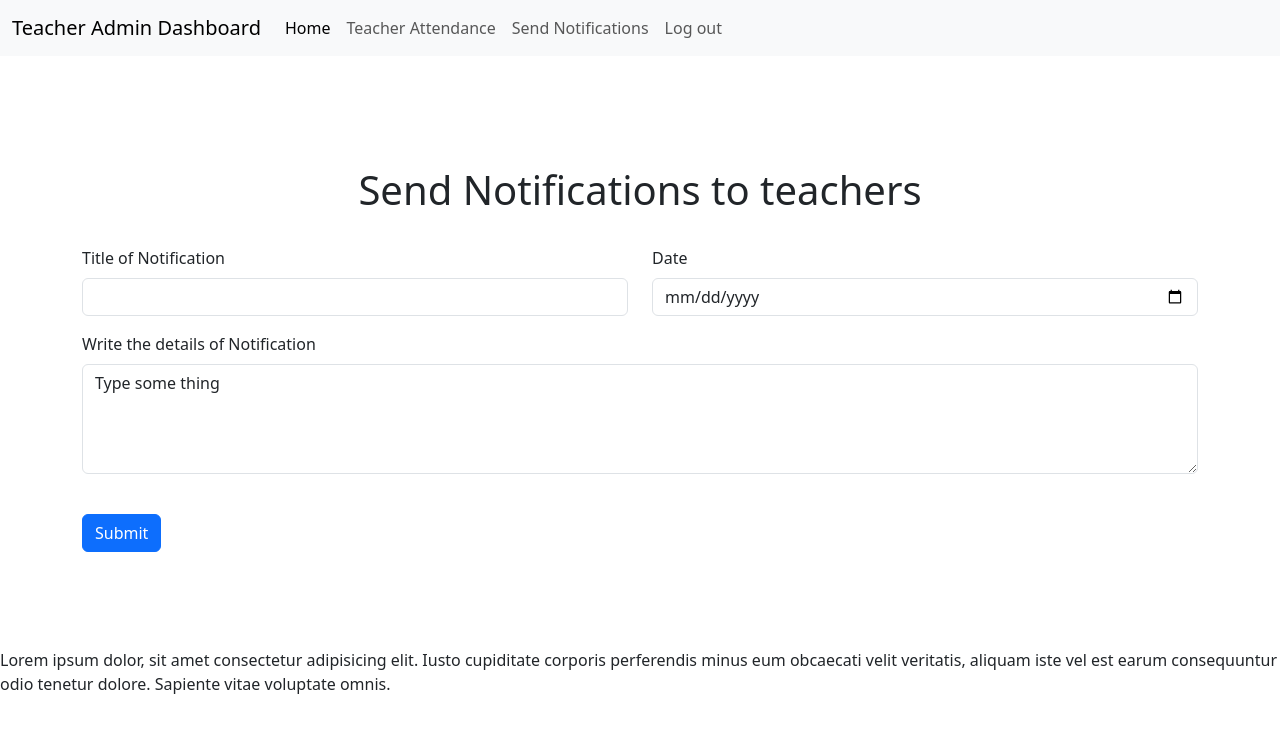
After one commit to AbdulBaseer7896/E-schooly, a Flask app: template templates/teacher_admin_URLs/teacher_notification.html in a window 1280 px wide. The commit adds this page. Shown: the top 733 px of the page. Run offline with Flask 3, Linux system fonts and the light colour scheme; the template is opened without the code that fills it, so the values that code supplies are empty.

Commit message:
now the teacher notifications are send well. Now I start work at student notification.

```diff
--- a/templates/teacher_URLs/teacher_temp.html
+++ b/templates/teacher_URLs/teacher_temp.html
@@ -27,6 +27,7 @@
                         <a class="nav-link" href="{{ url_for('teacher_profile') }}?data={{ data }}">Profile</a>
                         <a class="nav-link" href="{{ url_for('student_attendance') }}?data={{ data }}">Mark Attendance</a>
                         <a class="nav-link" href="{{ url_for('upload_dairy')}}?data={{ data }}">Upload Dairy</a>
+                        <a class="nav-link" href="{{ url_for('notification_for_teacher')}}?data={{ data }}">Notification</a>
                         <a class="nav-link" href="#">Upload Result</a>
                         <a class="nav-link" href="{{ url_for('logout') }}">Log out</a>
                     </div>
--- a/templates/teacher_admin_URLs/teacher_admin_temp.html
+++ b/templates/teacher_admin_URLs/teacher_admin_temp.html
@@ -25,7 +25,7 @@
                     <div class="navbar-nav">
                         <a class="nav-link active" aria-current="page" href="{{ url_for('hello_world') }}">Home</a>
                         <a class="nav-link" href="{{ url_for('teacher_attandance') }}?data={{ data }}">Teacher Attendance</a>
-                        <a class="nav-link" href="#">Cheat</a>
+                        <a class="nav-link" href="{{ url_for('teacher_notification') }}">Send Notifications</a>
                         <!-- <a class="nav-link" href="#">Attendance</a> -->
                         <a class="nav-link" href="{{ url_for('logout') }}">Log out</a>
                     </div>
--- /dev/null
+++ b/templates/teacher_admin_URLs/teacher_notification.html
@@ -0,0 +1,66 @@
+{% extends 'teacher_admin_URLs/teacher_admin_temp.html' %}
+
+
+{% block title %}
+Teacher Admin | Notifications
+{% endblock title %}
+
+{% block mainbody %}
+
+<div class=" container big-font">
+    <form action="{{ url_for('teacher_notification') }}" method="post">
+        <br>
+        <h1 style="text-align: center;">Send Notifications to teachers</h1>
+        <br>
+
+
+        <!-- titles -->
+        <div class="row">
+            <div class="col-md-6">
+                <div class="mb-3">
+                    <label for="titles" class="form-label">Title of Notification</label>
+                    <input name="titles" value="" type="text" class="form-control" id="titles"
+                        aria-describedby="titles">
+                </div>
+            </div>
+            <div class="col-md-6">
+
+
+                <!-- Form B number of teacher -->
+                <div class="mb-3">
+                    <label for="date" class="form-label">Date</label>
+                    <input name="date" value="" class="form-control" id="date"
+                        aria-describedby="date" type="date">
+                </div>
+
+            </div>
+        </div>
+
+
+        <!-- Father name of teacher -->
+
+        <div class="row">
+            <div class="col-md-12">
+                <div class="mb-3">
+                    <label for="details" class="form-label">Write the details of Notification</label>
+                    <!-- <input name="details"  type="text" class="form-control" id="details"
+                        aria-describedby="details" > -->
+                    <textarea name="details" type="text" class="form-control" id="details"
+                        aria-describedby="details" rows="4" cols="50">Type some thing</textarea>
+                </div>
+            </div>
+        </div>
+
+        <br>
+        <input type="submit" class="btn btn-primary"></input>
+
+    </div>
+<br>
+<br><br>
+<!-- <a href="{{ url_for('forget_password') }}">Forget Password</a> -->
+</form>
+</div>
+<br>
+
+<p>Lorem ipsum dolor, sit amet consectetur adipisicing elit. Iusto cupiditate corporis perferendis minus eum obcaecati velit veritatis, aliquam iste vel est earum consequuntur odio tenetur dolore. Sapiente vitae voluptate omnis.</p>
+{% endblock mainbody %}
```
Also changed, not shown: controller/teacher_admin_controller.py (+14 -2 lines), controller/teacher_controller.py (+12 -0 lines), model/teacher_admin_model.py (+7 -0 lines), model/teacher_model.py (+11 -0 lines), templates/teacher_URLs/notification.html (added, +58 -0 lines).
